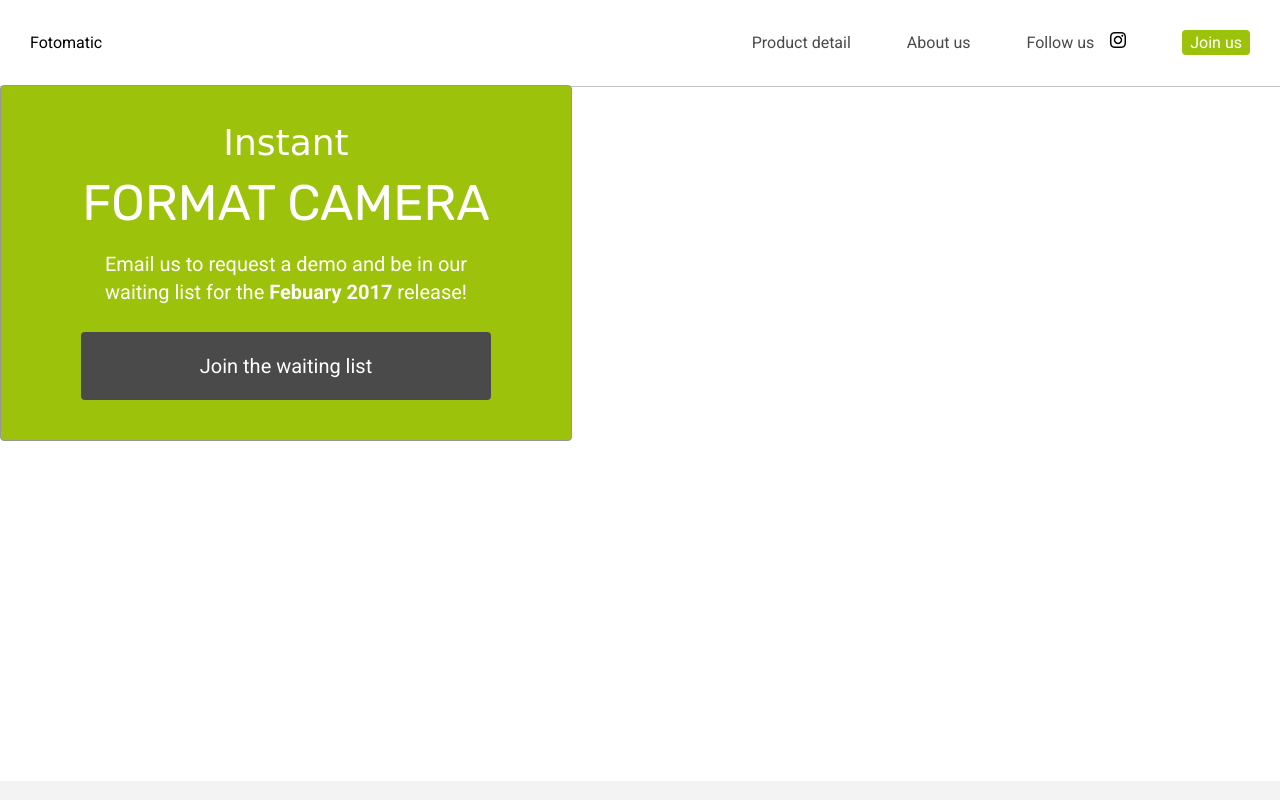
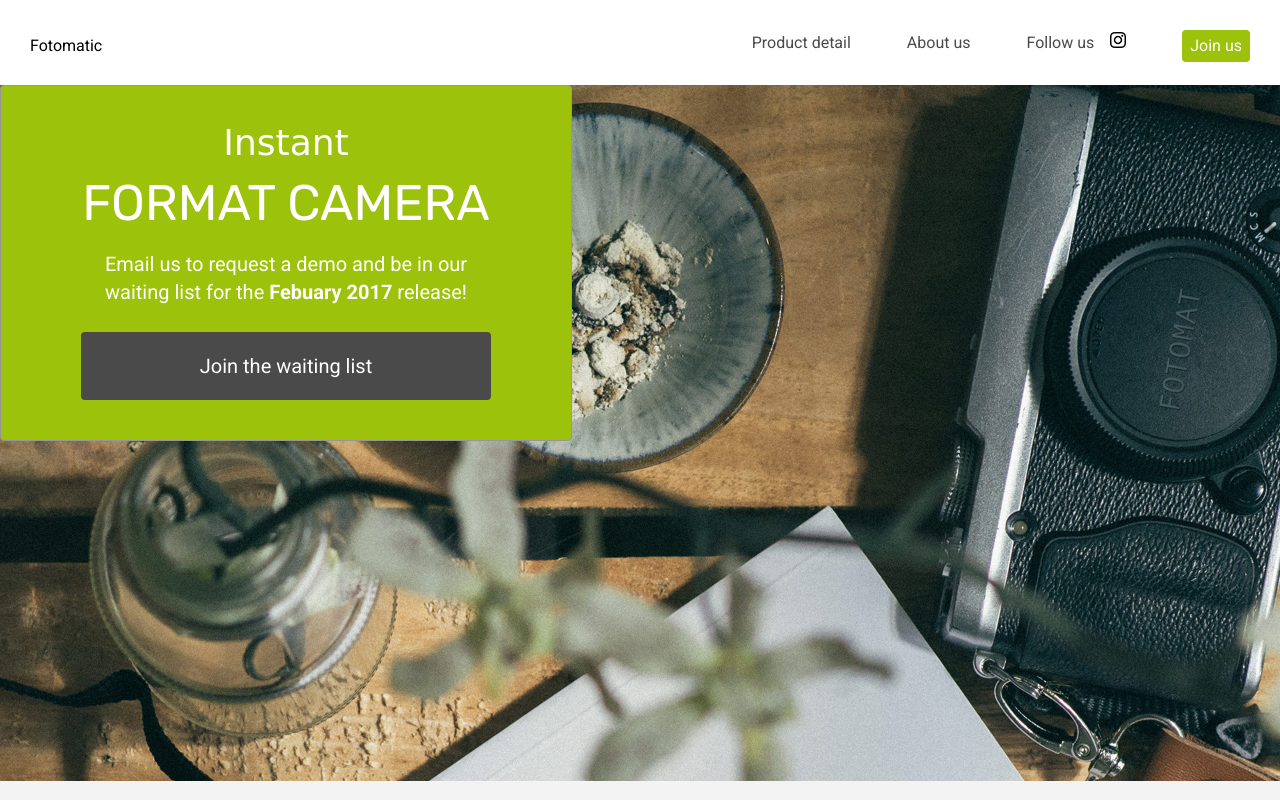
Before and after one commit to BrookesCodeStuff/dillydally, a plain HTML site: page Codecademy/fotomatic/index.html in a window 1280 px wide. Shown: the top 800 px of the page. Drawn offline with Linux system fonts and the light colour scheme; a web font is replaced by a local one.

Commit message:
make sign up section responsive

```diff
--- a/Codecademy/fotomatic/index.html
+++ b/Codecademy/fotomatic/index.html
@@ -1,6 +1,8 @@
 <!DOCTYPE html>
 <html>
   <head>
+    <meta charset="UTF-8" />
+    <meta name="viewport" content="width=device-width, initial-scale=1.0" />
     <link
       href="https://fonts.googleapis.com/css?family=Damion"
       rel="stylesheet" />
@@ -12,8 +14,6 @@
       rel="stylesheet" />
     <link rel="stylesheet" href="./resources/css/reset.css" />
     <link rel="stylesheet" href="./resources/css/style.css" />
-    <meta charset="UTF-8" />
-    <meta name="viewport" content="width=device-width, initial-scale=1.0" />
   </head>
   <body>
     <!-- Header -->
--- a/Codecademy/fotomatic/resources/css/style.css
+++ b/Codecademy/fotomatic/resources/css/style.css
@@ -82,6 +82,10 @@ header .mobile {
   display: none;
 }
 
+header .button {
+  display: none;
+}
+
 @media only screen and (max-width: 760px) {
   header .desktop {
     display: none;
@@ -112,7 +116,7 @@ header .mobile {
   }
 
   header .button {
-
+    display: inline-block;
     line-height: 1.6;
     color: white;
   }
@@ -130,6 +134,12 @@ header .mobile {
   header .tablet {
     display: block;
   }
+
+  header .button {
+    display: inline-block;
+    line-height: 1.6;
+    color: white;
+  }
 }
 
 /* Sign Up Section */
@@ -139,6 +149,9 @@ header .mobile {
   justify-content: flex-start;
   align-items: flex-start;
   height: 43.5rem;
+  background-image: url("../images/banner-landingpage.jpg");
+  background-repeat: no-repeat;
+  background-size: cover;
 }
 
 #sign-up-cta {
@@ -184,11 +197,12 @@ header .mobile {
   background-color: #4a4a4a;
 }
 
-@media only screen and (max-width: 760px) {
+@media only screen and (max-width: 1000px) {
   #sign-up-section {
     align-items: center;
     justify-content: center;
     height: 28rem;
+    background-position: right;
   }
 
   #sign-up-cta {
@@ -216,7 +230,7 @@ header .mobile {
   }
 }
 
-@media only screen and (max-width: 450px) {
+@media only screen and (max-width: 760px) {
   #sign-up-section {
     height: 20rem;
   }
```
